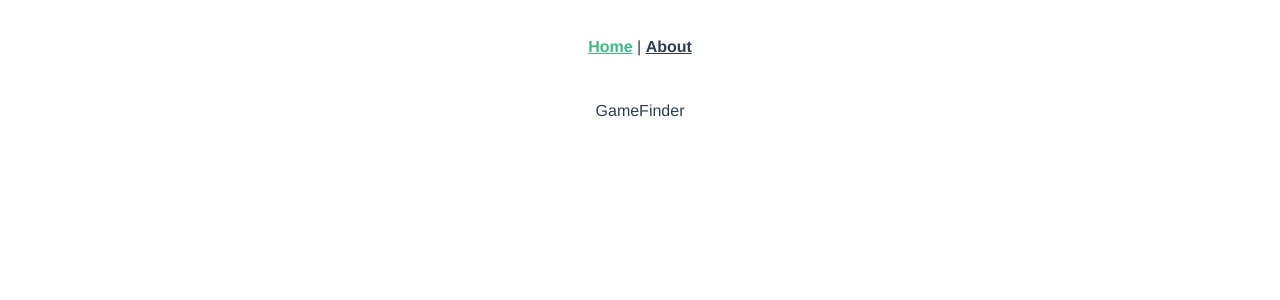
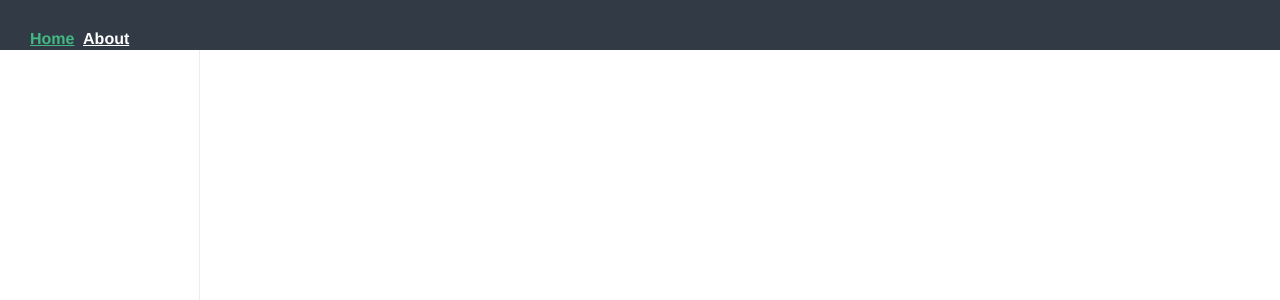
Before and after one commit to mark-drastrup/GameFinder, a Vue app: page /#/ in a window 1280 px wide. Shown: the top 300 px of the page. Built offline with nearby package versions, Linux system fonts and the light colour scheme.

Commit message:
Adding general layout for homepage

```diff
--- a/src/App.vue
+++ b/src/App.vue
@@ -1,32 +1,35 @@
 <template>
   <div id="app">
-    <div id="nav">
-      <router-link to="/">Home</router-link> |
-      <router-link to="/about">About</router-link>
-    </div>
+    <app-header />
     <router-view />
   </div>
 </template>
 
+<script>
+import AppHeader from "@/components/Header.vue";
+export default {
+  name: "app",
+  components: {
+    AppHeader
+  }
+};
+</script>
+
 <style lang="scss">
+body {
+  margin: 0;
+  height: 100vh;
+}
+
 #app {
   font-family: "Avenir", Helvetica, Arial, sans-serif;
   -webkit-font-smoothing: antialiased;
   -moz-osx-font-smoothing: grayscale;
-  text-align: center;
   color: #2c3e50;
-}
-
-#nav {
-  padding: 30px;
-
-  a {
-    font-weight: bold;
-    color: #2c3e50;
-
-    &.router-link-exact-active {
-      color: #42b983;
-    }
-  }
+  display: grid;
+  height: 100%;
+  grid-template-columns: 1fr;
+  grid-template-rows: 50px 1fr;
+  align-items: stretch;
 }
 </style>
--- /dev/null
+++ b/src/components/Header.vue
@@ -0,0 +1,33 @@
+<template>
+  <header>
+    <nav>
+      <router-link to="/">Home</router-link>|
+      <router-link to="/about">About</router-link>
+    </nav>
+  </header>
+</template>
+
+<script>
+export default {
+  name: "header"
+};
+</script>
+
+<style scoped lang="scss">
+header {
+  background-color: #323a45;
+}
+
+nav {
+  padding: 30px;
+
+  a {
+    font-weight: bold;
+    color: #fff;
+
+    &.router-link-exact-active {
+      color: #42b983;
+    }
+  }
+}
+</style>
--- /dev/null
+++ b/src/components/home/Main.vue
@@ -0,0 +1,14 @@
+<template>
+  <main></main>
+</template>
+
+<script>
+export default {
+  name: "Main"
+};
+</script>
+
+<style lang="scss" scoped>
+main {
+}
+</style>
--- /dev/null
+++ b/src/components/home/Sidebar.vue
@@ -0,0 +1,15 @@
+<template>
+  <aside></aside>
+</template>
+
+<script>
+export default {
+  name: "Sidebar"
+};
+</script>
+
+<style lang="scss" scoped>
+aside {
+  border-right: 1px solid #ececec;
+}
+</style>
--- a/src/views/Home.vue
+++ b/src/views/Home.vue
@@ -1,13 +1,27 @@
 <template>
-  <div class="home">
-    <p>GameFinder</p>
-  </div>
+  <section class="home">
+    <sidebar />
+    <home-main />
+  </section>
 </template>
 
 <script>
-// @ is an alias to /src
-
+import Sidebar from "@/components/home/Sidebar.vue";
+import HomeMain from "@/components/home/Main.vue";
 export default {
-  name: "home"
+  name: "home",
+  components: {
+    Sidebar,
+    HomeMain
+  }
 };
 </script>
+
+<style lang="scss" scoped>
+.home {
+  display: grid;
+  grid-template-columns: 200px 1fr;
+  grid-template-rows: 1fr;
+  align-items: stretch;
+}
+</style>
```
